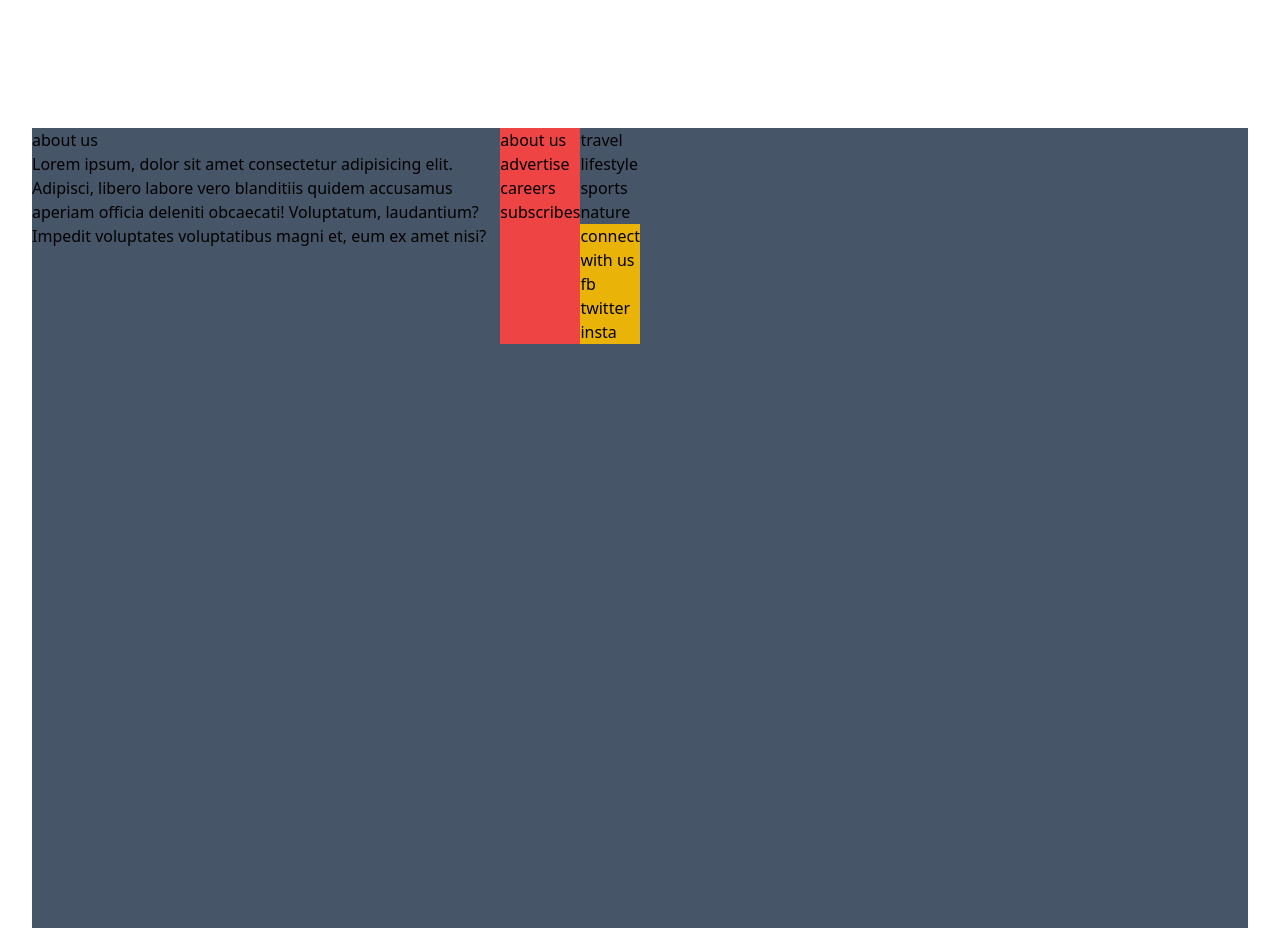
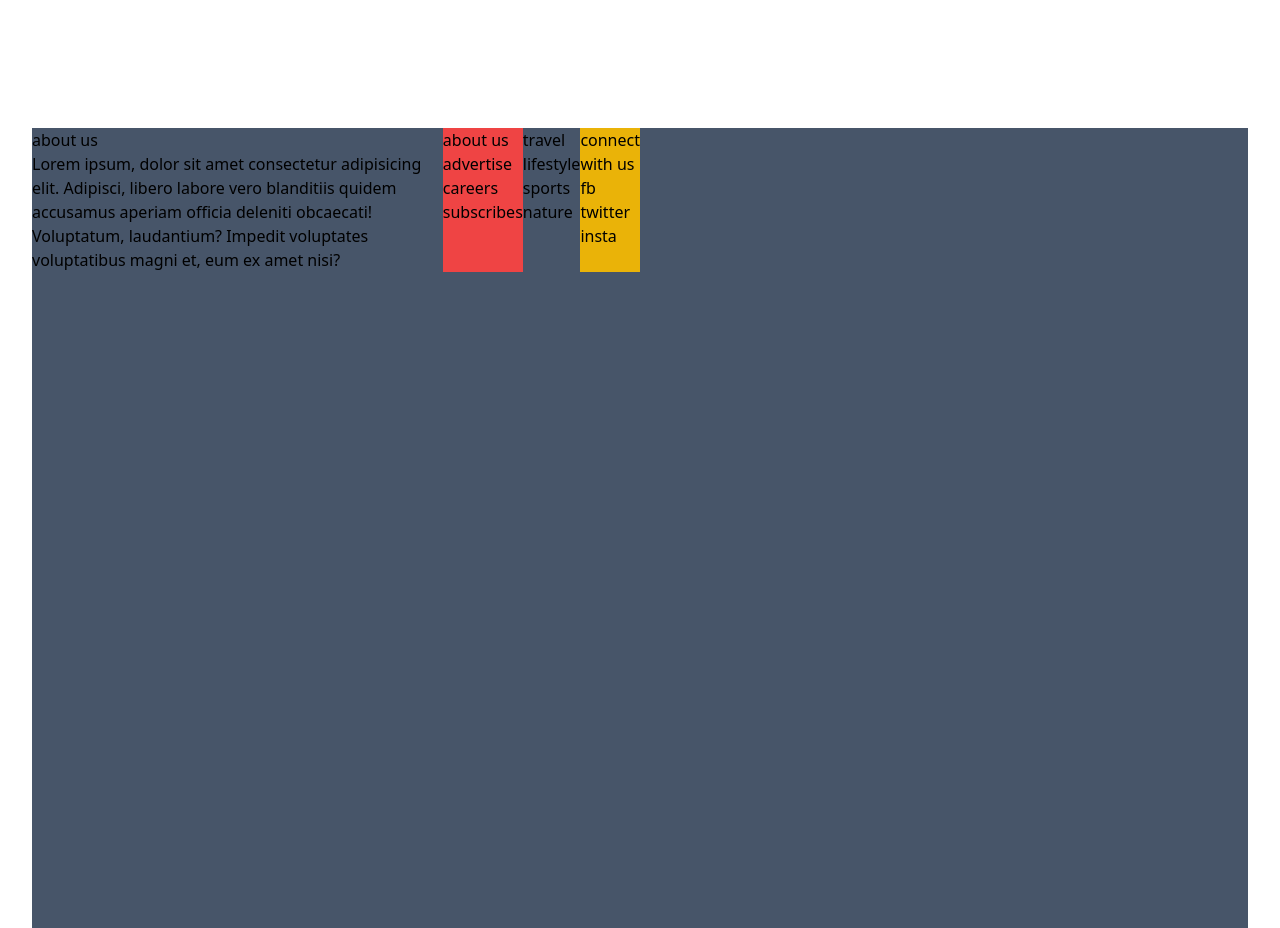
Before and after one commit to aman000712/react, a React (Vite) app: page / in a window 1280 px wide. Shown: the part 4060-4988 px from the top of the page. Built offline with nearby package versions, Linux system fonts and the light colour scheme.

Commit message:
projectone

```diff
--- a/src/App.jsx
+++ b/src/App.jsx
@@ -267,7 +267,9 @@ function App() {
                   nature
                 </div>
               </div>
-              <div className='bg-yellow-500'>
+
+            </div>
+            <div className='bg-yellow-500'>
                 <div>
                   connect with us
                 </div>
@@ -281,7 +283,6 @@ function App() {
                   insta
                 </div>
               </div>
-            </div>
           </div>
         </div>
       </div>
```
